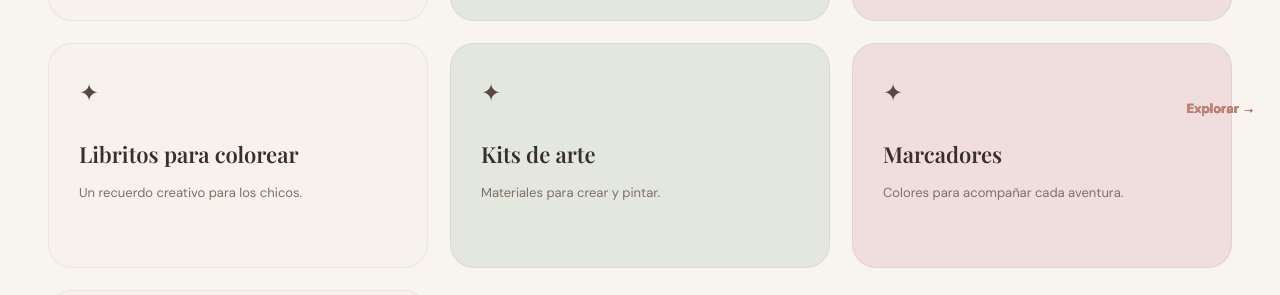
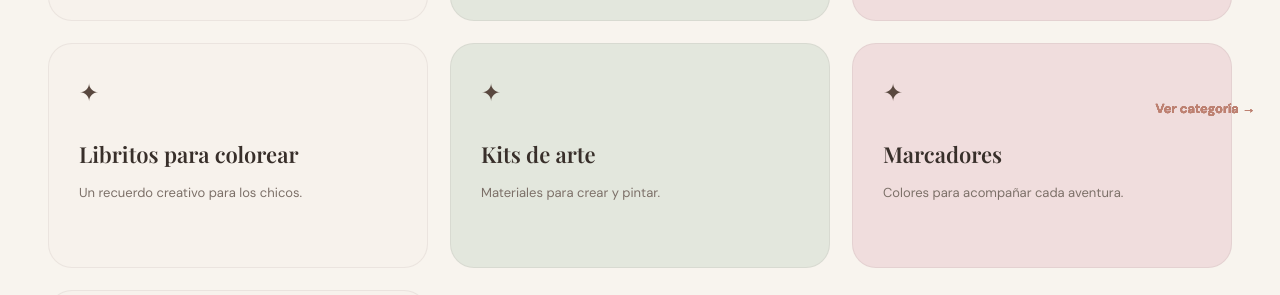
Before and after one commit to arigatomomentosfelices-ux/arigato-tienda, a Next.js app: page /productos in a window 1280 px wide. Shown: the part 657-952 px from the top of the page. Built offline with nearby package versions, Linux system fonts and the light colour scheme.

Commit message:
Make catalog categories clickable

```diff
--- a/app/productos/page.tsx
+++ b/app/productos/page.tsx
@@ -59,17 +59,33 @@ export default function ProductosPage() {
         </div>
 
         <div className="category-grid">
-          {categorias.map((categoria) => (
-            <article
+
+{categorias.map((categoria) => {
+  const destinos: Record<string, string> = {
+    "Pizarras personalizadas": "/productos/pizarras",
+    "Identificadores de mochila": "/productos/identificadores",
+    "Bolsitas golosineras": "/productos/bolsitas-golosineras",
+    "Libritos para colorear": "/productos/libritos-para-colorear",
+    "Kits de arte": "/productos/kits-de-arte",
+    "Marcadores": "/productos/marcadores",
+    "Combos para cumpleaños": "/productos/combos",
+  };
+
+  return (
+    <a
       className={`catalog-category ${categoria.color}`}
       key={categoria.nombre}
+      href={destinos[categoria.nombre] || "/productos"}
+      style={{ textDecoration: "none", color: "inherit" }}
     >
       <span className="category-symbol">✦</span>
       <h3>{categoria.nombre}</h3>
       <p>{categoria.descripcion}</p>
-              <span className="category-arrow">Explorar →</span>
-            </article>
-          ))}
+      <span className="category-arrow">Ver categoría →</span>
+    </a>
+  );
+})}
+
         </div>
       </section>
     </main>
```
Lines whose indentation alone changed are shown as unchanged.
